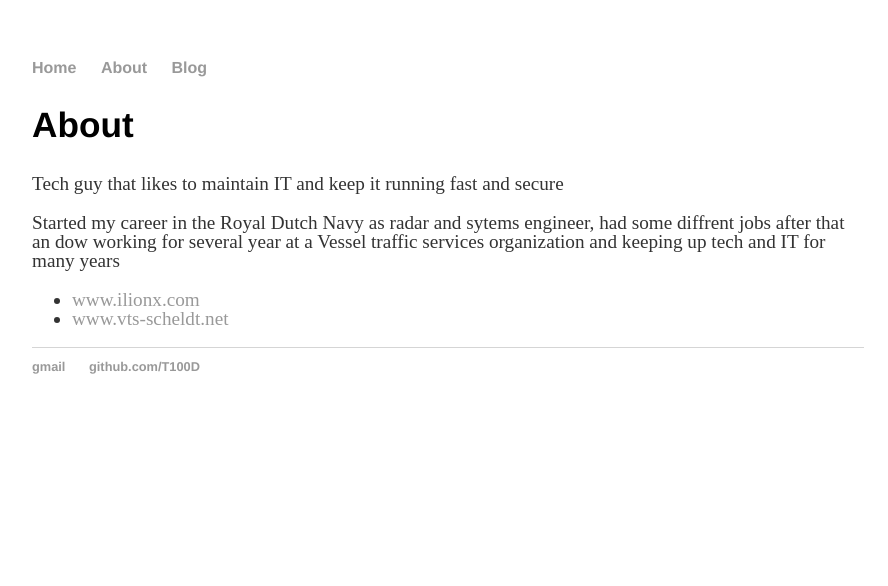
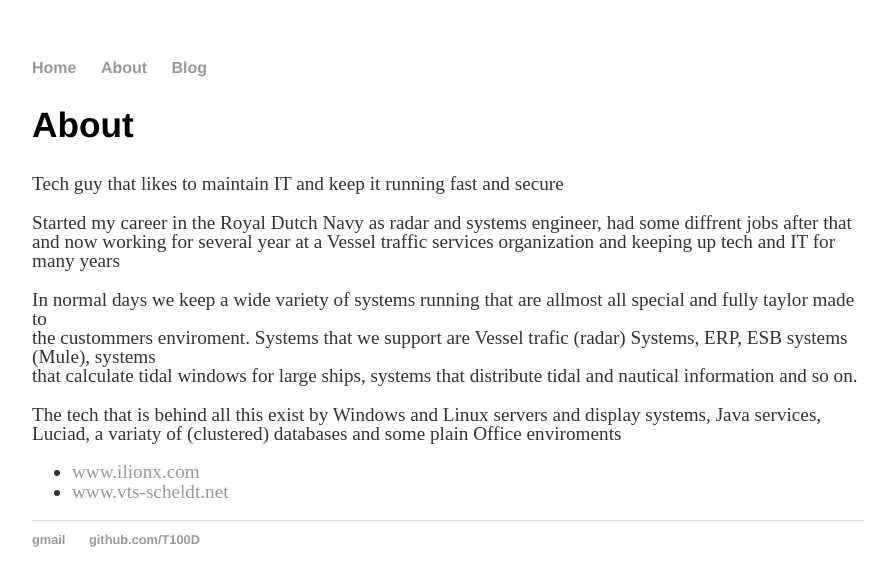
Before and after one commit to T100D/T100D.github.io, a Jekyll site: the page built from about/index.html, in a window 1280 px wide. Shown: the top 586 px of the page, without its empty margins (192-1080 px from the left). Built offline with Jekyll 4.4.1, drawn with Linux system fonts in a browser that asks for light colours.

Commit message:
Update index.html

```diff
--- a/about/index.html
+++ b/about/index.html
@@ -6,7 +6,17 @@ title: About Arie
 		<div class="about">
 			<h2>About</h2>
 			<p>Tech guy that likes to maintain IT and keep it running fast and secure</p>
-			<p>Started my career in the Royal Dutch Navy as radar and sytems engineer, had some diffrent jobs after that an dow working for several year at a Vessel traffic services organization and keeping up tech and IT for many years</p>
+			<p>Started my career in the Royal Dutch Navy as radar and systems engineer, had some diffrent jobs after that and now working for several year at a Vessel traffic services organization and keeping up tech and IT for many years</p>
+
+			<p>
+			In normal days we keep a wide variety of systems running that are allmost all special and fully taylor made to<br>
+			the custommers enviroment. Systems that we support are Vessel trafic (radar) Systems, ERP, ESB systems (Mule), systems <br>
+			that calculate tidal windows for large ships, systems that distribute tidal and nautical information and so on.
+			</p>
+			<p>
+			The tech that is behind all this exist by Windows and Linux servers and display systems, Java services, Luciad,
+			a variaty of (clustered) databases and some plain Office enviroments
+			</p>
 
 			<ul class="contacts">
 				<li><a href="http://www.ilionx.com">www.ilionx.com</a></li>
```
